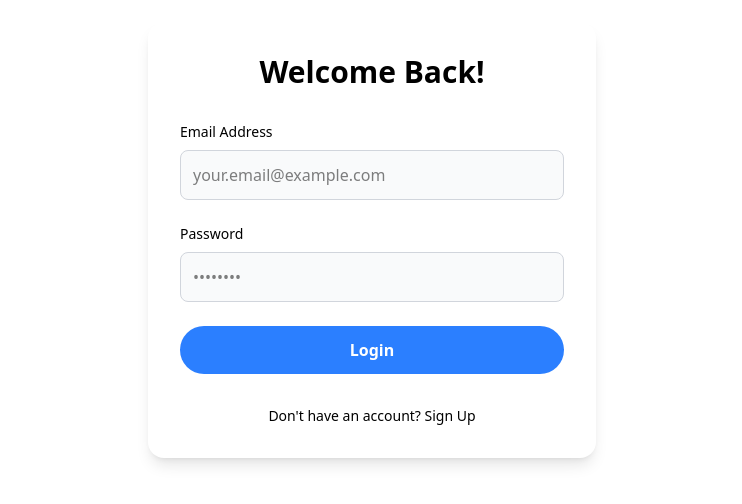
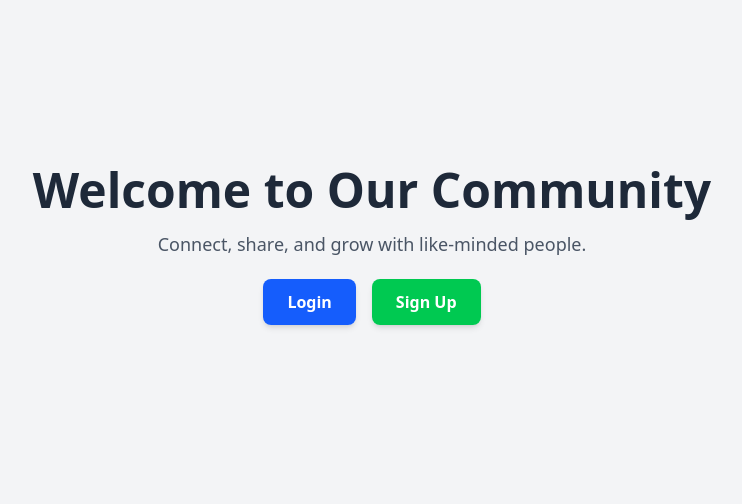
Before and after one commit to rosa479/alumni-portal, a React (Vite) app in the folder portal-frontend/: page / in a window 1280 px wide. Before the commit this address led to /login. Shown: the part 160-664 px from the top of the page, without its empty margins (268-1010 px from the left). Built offline with nearby package versions, Linux system fonts and the light colour scheme.

Commit message:
Skeleton for Landing Page Created

```diff
--- a/portal-frontend/src/App.jsx
+++ b/portal-frontend/src/App.jsx
@@ -21,6 +21,7 @@ import CommunityDetailPage from "./pages/CommunityDetailPage";
 import SinglePostPage from "./pages/SinglePostPage";
 import ContributionsPage from "./pages/ContributionsPage";
 import ContributionDetailPage from "./pages/ContributionDetailPage";
+import LandingPage from "./pages/LandingPage";
 
 function MainLayout() {
   return (
@@ -36,6 +37,7 @@ function App() {
     <Router>
       <Routes>
         {/* Routes WITHOUT the main header */}
+        <Route path="/" element={<LandingPage />} />
         <Route path="/login" element={<LoginPage />} />
         <Route path="/register" element={<RegisterPage />} />
 
--- /dev/null
+++ b/portal-frontend/src/pages/LandingPage.jsx
@@ -0,0 +1,33 @@
+import React from "react";
+import { Link } from "react-router-dom";
+
+function LandingPage() {
+  return (
+    <div className="flex flex-col items-center justify-center min-h-screen bg-gray-100">
+      <div className="text-center">
+        <h1 className="text-5xl font-bold text-gray-800 mb-4">
+          Welcome to Our Community
+        </h1>
+        <p className="text-lg text-gray-600 mb-8">
+          Connect, share, and grow with like-minded people.
+        </p>
+        <div className="space-x-4">
+          <Link
+            to="/login"
+            className="px-6 py-3 bg-blue-600 text-white font-semibold rounded-lg shadow-md hover:bg-blue-700 transition duration-300"
+          >
+            Login
+          </Link>
+          <Link
+            to="/register"
+            className="px-6 py-3 bg-green-500 text-white font-semibold rounded-lg shadow-md hover:bg-green-600 transition duration-300"
+          >
+            Sign Up
+          </Link>
+        </div>
+      </div>
+    </div>
+  );
+}
+
+export default LandingPage;
```
